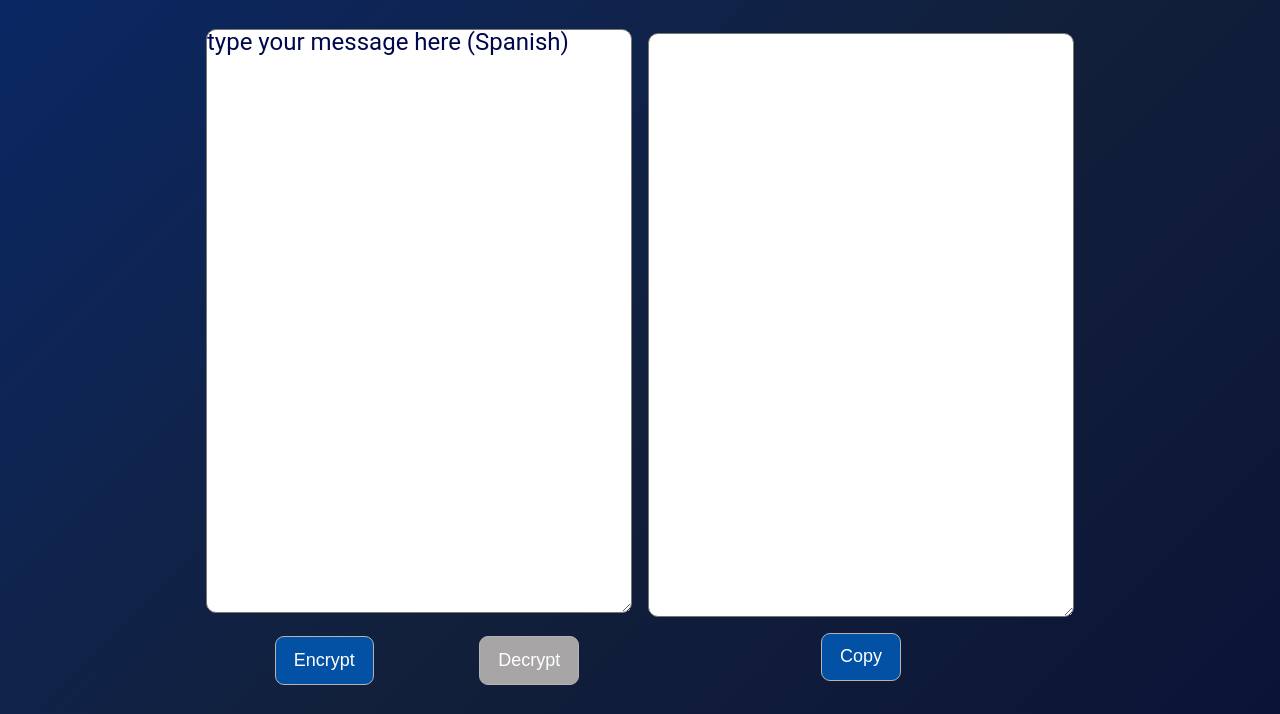
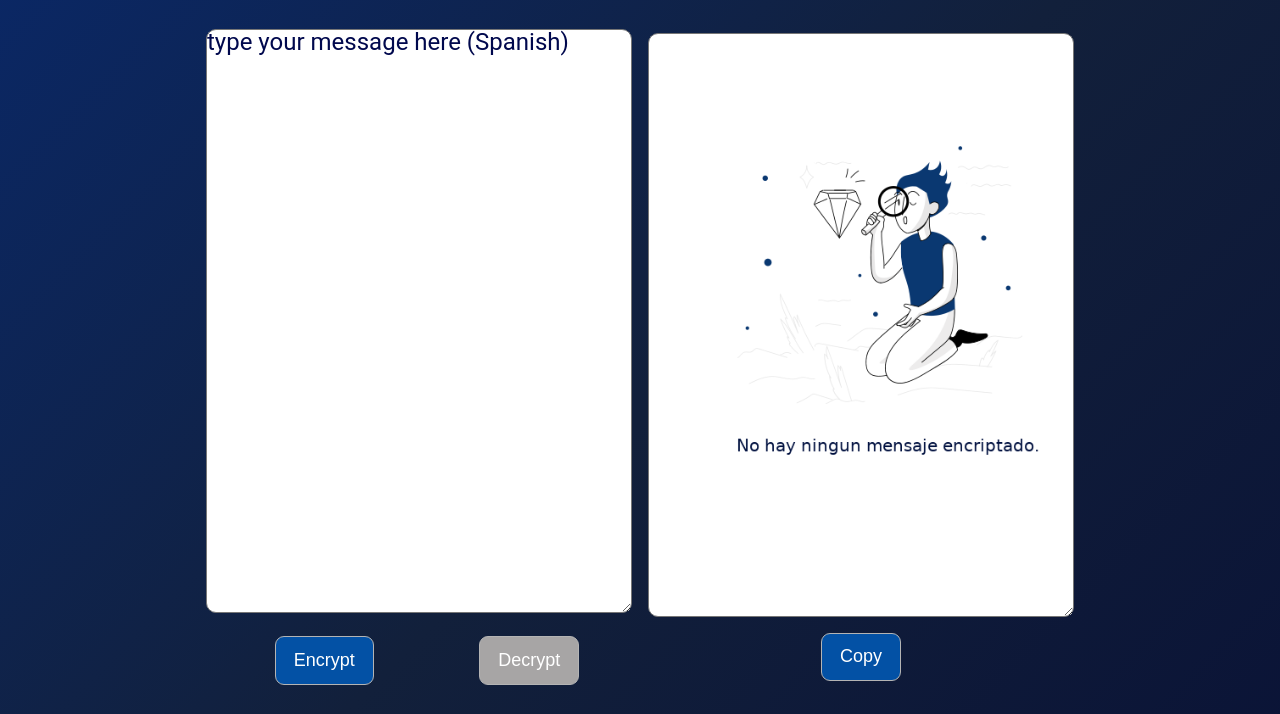
Before and after one commit to CarlosMarinAquino/Alura-Challenge-01, a plain HTML site: page index.html in a window 1280 px wide. Shown: the part 86-800 px from the top of the page. Drawn offline with Linux system fonts and the light colour scheme; the site is published under a folder, as on GitHub Pages, so addresses that start at the root find nothing.

Commit message:
Update style.css

```diff
--- a/style.css
+++ b/style.css
@@ -89,7 +89,7 @@ textarea::placeholder {
   position: relative;
   margin-top: 1rem;
   margin-left: 1rem;
-  background-image: url("/img/encriptador.png");
+  background-image: url("./img/encriptador.png");
   background-repeat: no-repeat;
   background-position: 18px;
   background-size: 100%;
```
